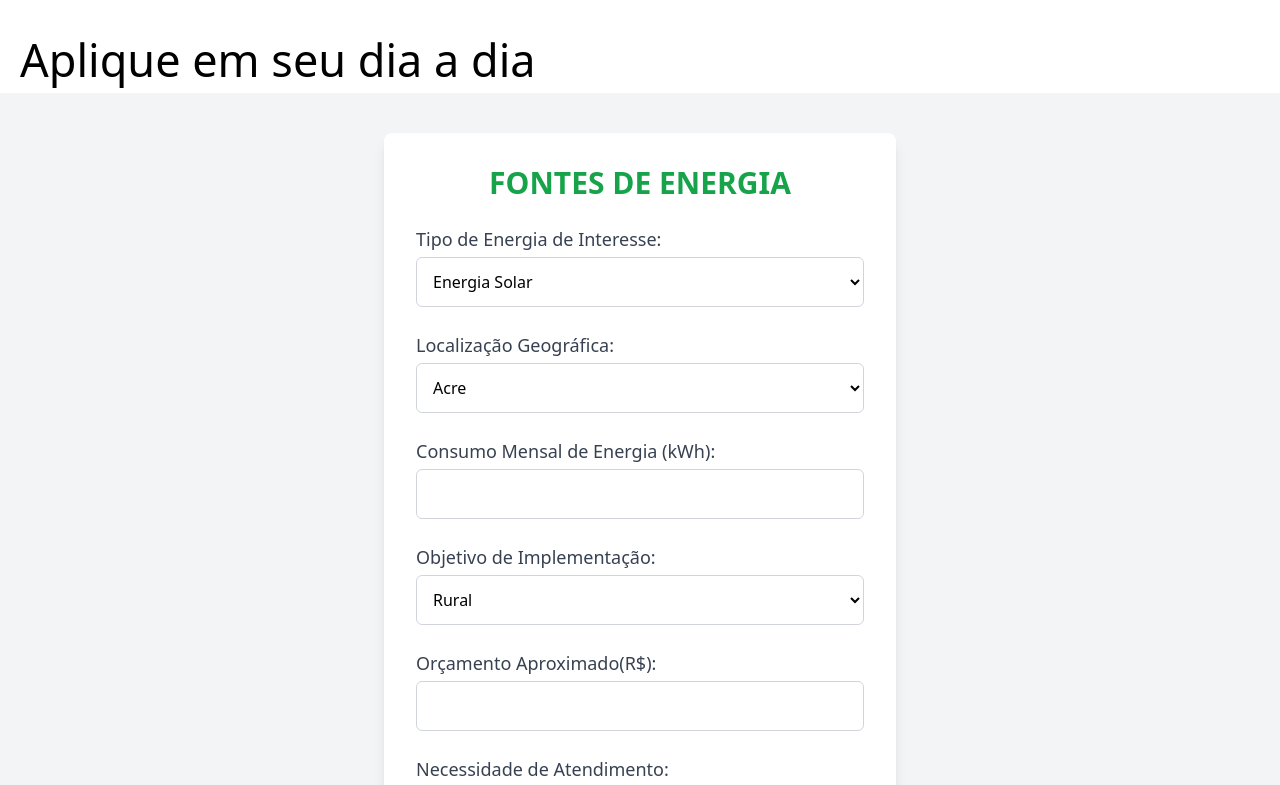
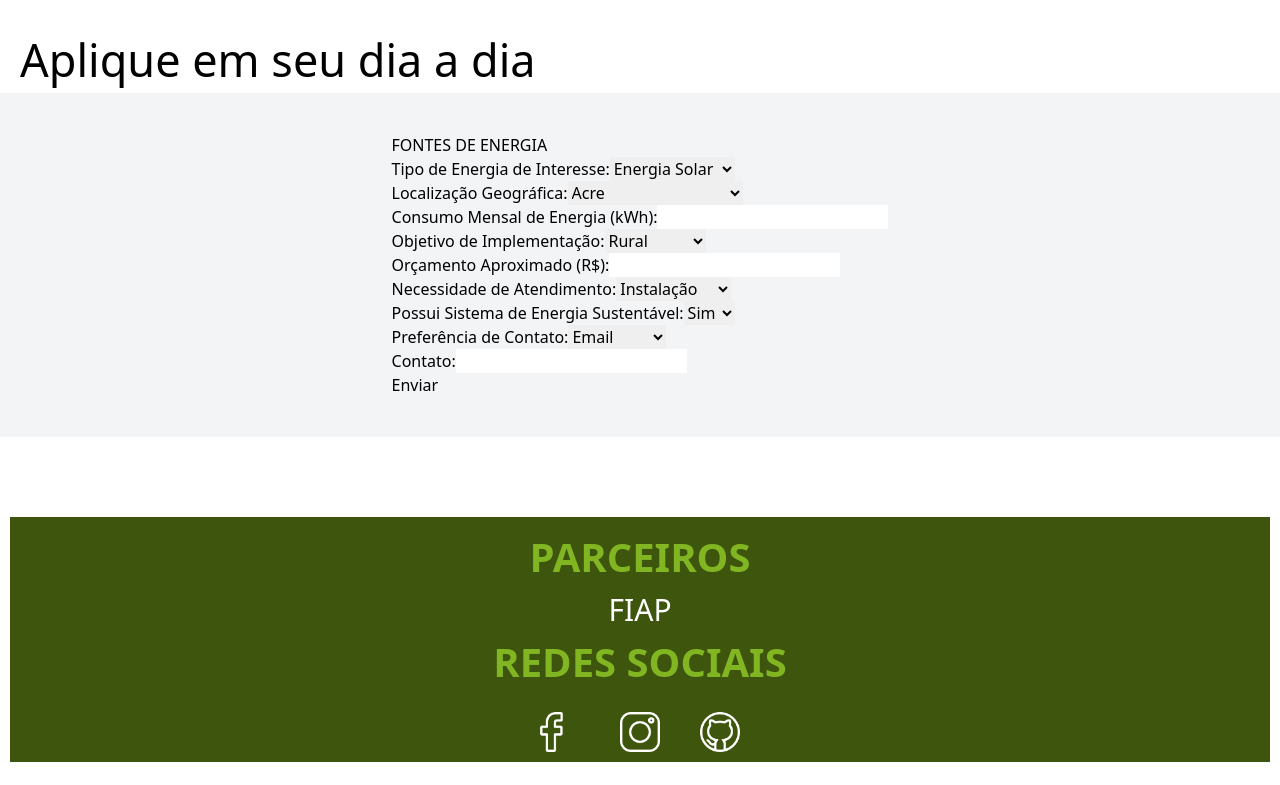
Before and after one commit to gusandrini/gs-2, a Next.js app in the folder gs/: page /saiba-mais in a window 1280 px wide. Shown: the part 2165-2950 px from the top of the page. Built offline with nearby package versions, Linux system fonts and the light colour scheme.

Commit message:
ajustando

```diff
--- a/gs/src/app/saiba-mais/page.tsx
+++ b/gs/src/app/saiba-mais/page.tsx
@@ -5,7 +5,7 @@ import { useRouter } from 'next/navigation';
 import React, { useState } from 'react';
 
 const Saiba = () => {
-  const [mensagemsaiba, setMensagemsaiba] = useState('');
+  const [mensagemSaiba, setMensagemSaiba] = useState('');
   const router = useRouter();
   const [saiba, setSaiba] = useState<TipoEnergia>({
     id_es: 0,
@@ -45,16 +45,16 @@ const Saiba = () => {
           preferencia_contato: "",
           contato: "",
         });
-        setMensagemsaiba("Usuário cadastrado com sucesso!");
+        setMensagemSaiba("Usuário cadastrado com sucesso!");
         router.push("/");
       } else {
         const errorText = await response.text();
         const errorMessage = errorText ? JSON.parse(errorText).message : "Erro desconhecido.";
-        setMensagemsaiba(errorMessage);
+        setMensagemSaiba(errorMessage);
       }
     } catch (error) {
       console.error("Erro ao cadastrar:", error);
-      setMensagemsaiba(`Erro ao cadastrar: ${error instanceof Error ? error.message : 'Erro no frontend.'}`);
+      setMensagemSaiba(`Erro ao cadastrar: ${error instanceof Error ? error.message : 'Erro no frontend.'}`);
     }
   };
 
@@ -162,14 +162,13 @@ const Saiba = () => {
       </div>
 
       <div className="energias">
-        <section className="senergia">
-          <form className="fenergia" onSubmit={handleSubmit}>
-            <div className="fontes_energia">
+        <section className="section-energia">
+          <form className="formulario-energia" onSubmit={handleSubmit}>
+            <div className="titulo-fontes-energia">
               <h1>FONTES DE ENERGIA</h1>
             </div>
 
             <fieldset>
-              {/* Tipo de Energia de Interesse */}
               <div>
                 <label htmlFor="tipo_energia">Tipo de Energia de Interesse:</label>
                 <select
@@ -187,50 +186,48 @@ const Saiba = () => {
                 </select>
               </div>
 
-              {/* Localização Geográfica */}
               <div>
-                <label htmlFor="localizacao">Localização Geográfica:</label>
+                <label htmlFor="localizacao_geografica">Localização Geográfica:</label>
                 <select
-                  id="localizacao"
+                  id="localizacao_geografica"
                   name="localizacao_geografica"
                   value={saiba.localizacao_geografica}
                   onChange={(e) => setSaiba({ ...saiba, localizacao_geografica: e.target.value })}
                 >
-                  <option value="AC">Acre</option>
-                  <option value="AL">Alagoas</option>
-                  <option value="AP">Amapá</option>
-                  <option value="AM">Amazonas</option>
-                  <option value="BA">Bahia</option>
-                  <option value="CE">Ceará</option>
-                  <option value="DF">Distrito Federal</option>
-                  <option value="ES">Espírito Santo</option>
-                  <option value="GO">Goiás</option>
-                  <option value="MA">Maranhão</option>
-                  <option value="MT">Mato Grosso</option>
-                  <option value="MS">Mato Grosso do Sul</option>
-                  <option value="MG">Minas Gerais</option>
-                  <option value="PA">Pará</option>
-                  <option value="PB">Paraíba</option>
-                  <option value="PR">Paraná</option>
-                  <option value="PE">Pernambuco</option>
-                  <option value="PI">Piauí</option>
-                  <option value="RJ">Rio de Janeiro</option>
-                  <option value="RN">Rio Grande do Norte</option>
-                  <option value="RS">Rio Grande do Sul</option>
-                  <option value="RO">Rondônia</option>
-                  <option value="RR">Roraima</option>
-                  <option value="SC">Santa Catarina</option>
-                  <option value="SP">São Paulo</option>
-                  <option value="SE">Sergipe</option>
-                  <option value="TO">Tocantins</option>
+                  <option value="Acre">Acre</option>
+                  <option value="Alagoas">Alagoas</option>
+                  <option value="Amapa">Amapá</option>
+                  <option value="Amazonas">Amazonas</option>
+                  <option value="Bahia">Bahia</option>
+                  <option value="Ceara">Ceará</option>
+                  <option value="Distrito Federal">Distrito Federal</option>
+                  <option value="Espirito Santo">Espírito Santo</option>
+                  <option value="Goias">Goiás</option>
+                  <option value="Maranhao">Maranhão</option>
+                  <option value="Mato Grosso">Mato Grosso</option>
+                  <option value="Mato Grosso do Sul">Mato Grosso do Sul</option>
+                  <option value="Minas Gerais">Minas Gerais</option>
+                  <option value="Para">Pará</option>
+                  <option value="Paraiba">Paraíba</option>
+                  <option value="Parana">Paraná</option>
+                  <option value="Pernambuco">Pernambuco</option>
+                  <option value="Piaui">Piauí</option>
+                  <option value="Rio de Janeiro">Rio de Janeiro</option>
+                  <option value="Rio Grande do Norte">Rio Grande do Norte</option>
+                  <option value="Rio Grande do Sul">Rio Grande do Sul</option>
+                  <option value="Rondonia">Rondônia</option>
+                  <option value="Roraima">Roraima</option>
+                  <option value="Santa Catarina">Santa Catarina</option>
+                  <option value="Sao Paulo">São Paulo</option>
+                  <option value="Sergipe">Sergipe</option>
+                  <option value="Tocantins">Tocantins</option>
                 </select>
               </div>
 
-              {/* Energia Mensal */}
               <div>
                 <label htmlFor="energia_mensal">Consumo Mensal de Energia (kWh):</label>
                 <input
-                  type="text"
+                  type="number"
                   id="energia_mensal"
                   name="energia_mensal"
                   value={saiba.energia_mensal}
@@ -238,7 +235,6 @@ const Saiba = () => {
                 />
               </div>
 
-              {/* Objetivo de Implementação */}
               <div>
                 <label htmlFor="obj_implementacao">Objetivo de Implementação:</label>
                 <select
@@ -253,12 +249,10 @@ const Saiba = () => {
                 </select>
               </div>
 
-
-              {/* Orçamento */}
               <div>
-                <label htmlFor="orcamento">Orçamento Aproximado(R$):</label>
+                <label htmlFor="orcamento">Orçamento Aproximado (R$):</label>
                 <input
-                  type="text"
+                  type="number"
                   id="orcamento"
                   name="orcamento"
                   value={saiba.orcamento}
@@ -266,7 +260,6 @@ const Saiba = () => {
                 />
               </div>
 
-              {/* Necessidade de Atendimento */}
               <div>
                 <label htmlFor="necessidade_atendimento">Necessidade de Atendimento:</label>
                 <select
@@ -282,7 +275,6 @@ const Saiba = () => {
                 </select>
               </div>
 
-              {/* Necessidade de Atendimento */}
               <div>
                 <label htmlFor="usuario_es">Possui Sistema de Energia Sustentável:</label>
                 <select
@@ -296,7 +288,6 @@ const Saiba = () => {
                 </select>
               </div>
 
-              {/* Preferência de Contato */}
               <div>
                 <label htmlFor="preferencia_contato">Preferência de Contato:</label>
                 <select
@@ -311,7 +302,6 @@ const Saiba = () => {
                 </select>
               </div>
 
-              {/* Contato */}
               <div>
                 <label htmlFor="contato">Contato:</label>
                 <input
@@ -323,16 +313,12 @@ const Saiba = () => {
                 />
               </div>
 
-              {/* Mensagem de feedback */}
-              <div>
-                {mensagemsaiba && <p>{mensagemsaiba}</p>}
-              </div>
-
               <button type="submit">Enviar</button>
             </fieldset>
           </form>
         </section>
       </div>
+
     </div>
   );
 };
```
